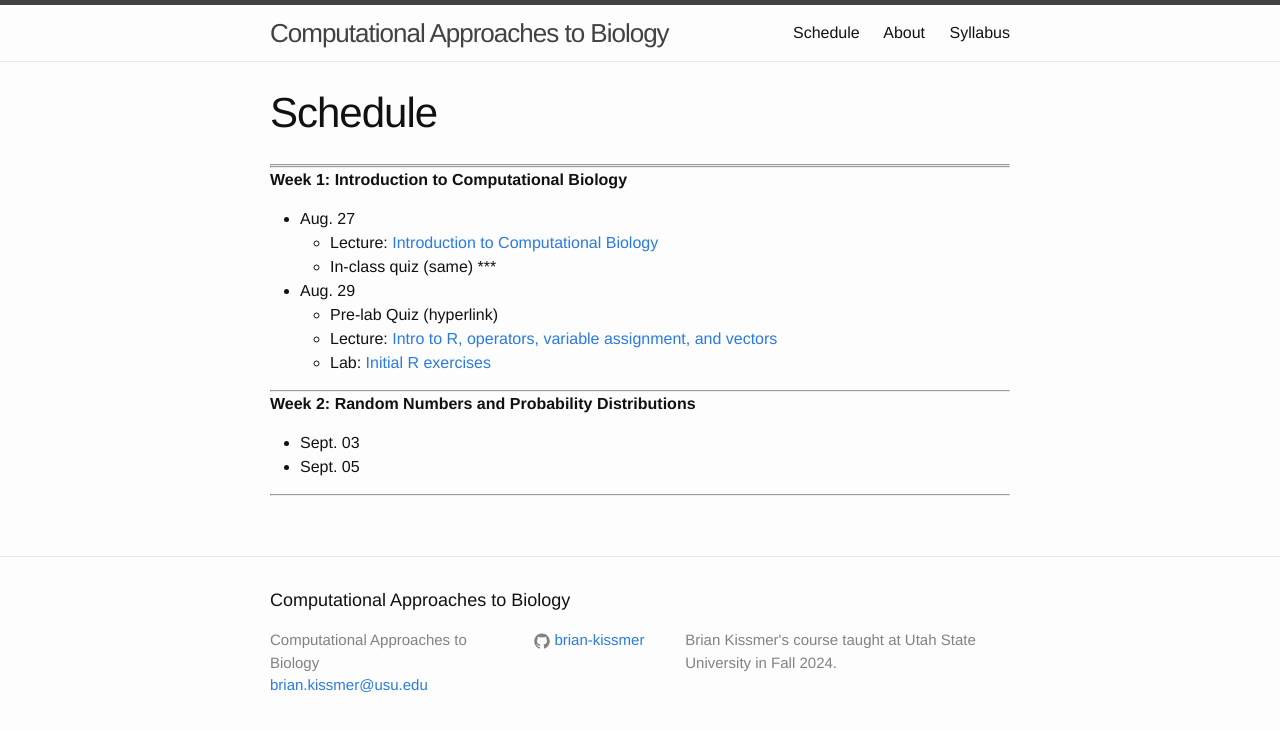
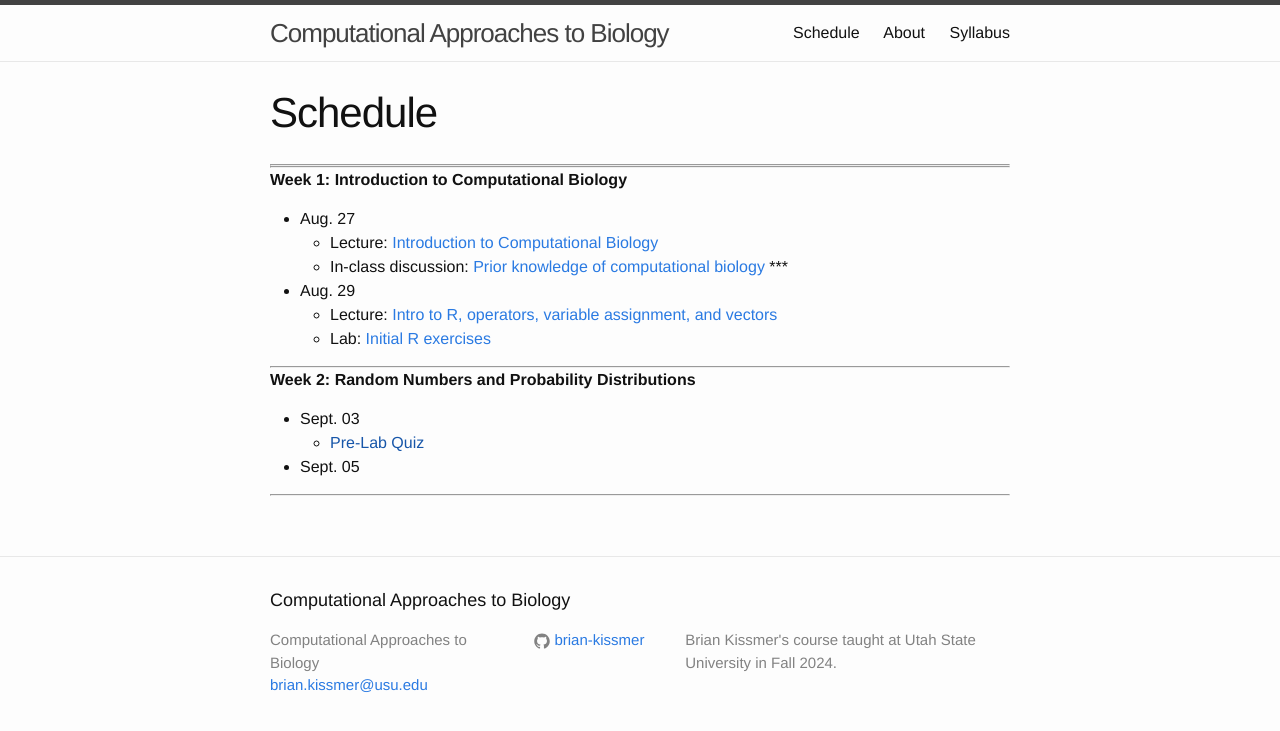
Before and after one commit to brian-kissmer/brian-kissmer.github.io, a Jekyll site: the page built from Schedule.md, in a window 1280 px wide. Shown: the top 731 px of the page. Built offline with Jekyll 4.4.1, drawn with Linux system fonts in a browser that asks for light colours.

Commit message:
Update Schedule.md

```diff
--- a/Schedule.md
+++ b/Schedule.md
@@ -12,11 +12,10 @@ layout: page
 **Week 1: Introduction to Computational Biology**
 * Aug. 27
     * Lecture: [Introduction to Computational Biology]({{ site.baseurl }}/slides/slide1)
-    * In-class quiz (same)
+    * In-class discussion: [Prior knowledge of computational biology](https://usu.instructure.com/courses/762928/discussion_topics/3043775)
 ***
 
 * Aug. 29
-    * Pre-lab Quiz (hyperlink)
     * Lecture:  [Intro to R, operators, variable assignment, and vectors]({{ site.baseurl }}/assignments/intro2.R)
     * Lab: [Initial R exercises]({{ site.baseurl }}/assignments/intro2.R)
 
```
Also changed, not shown: other parts of Schedule.md (+1 -0 lines).
